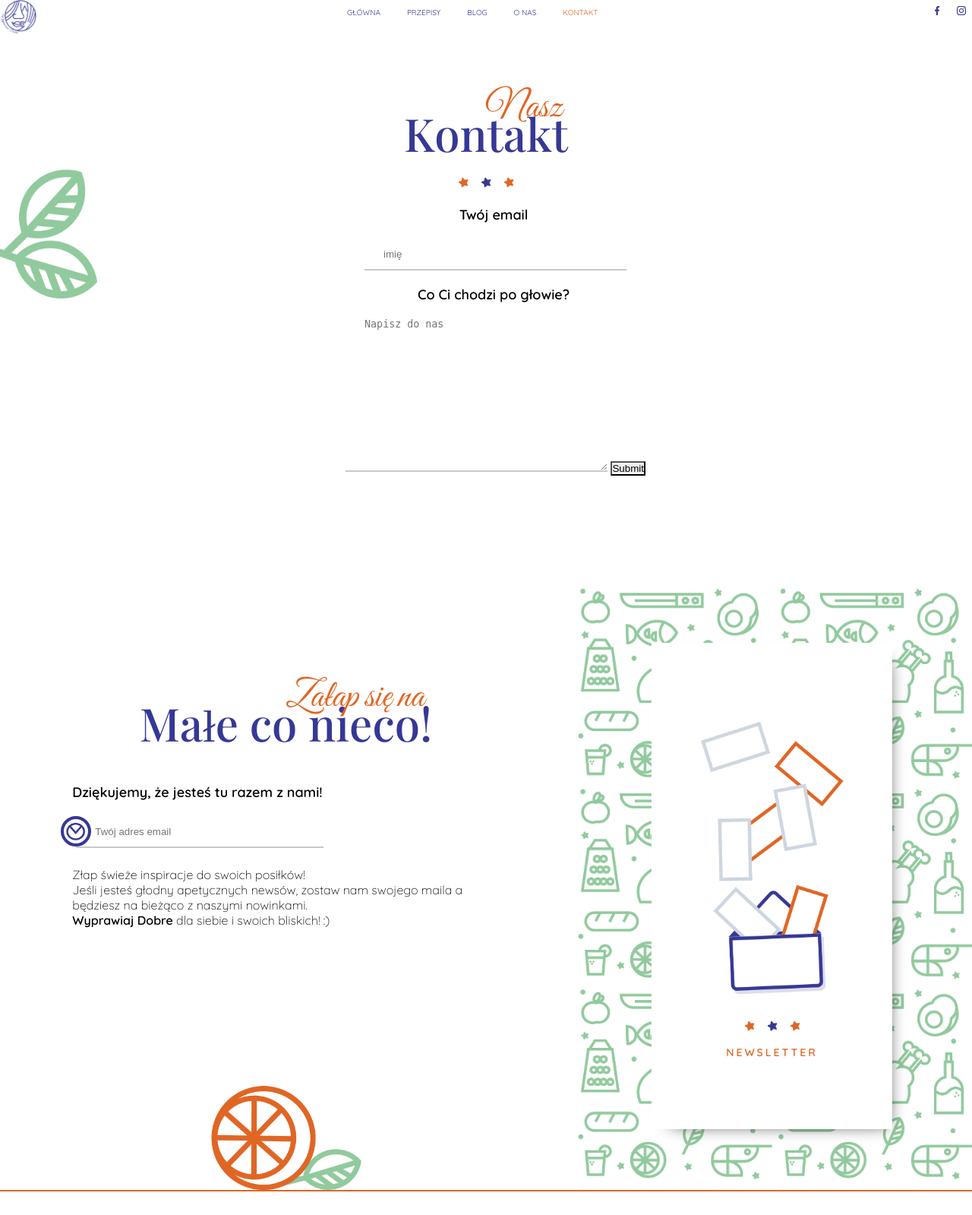
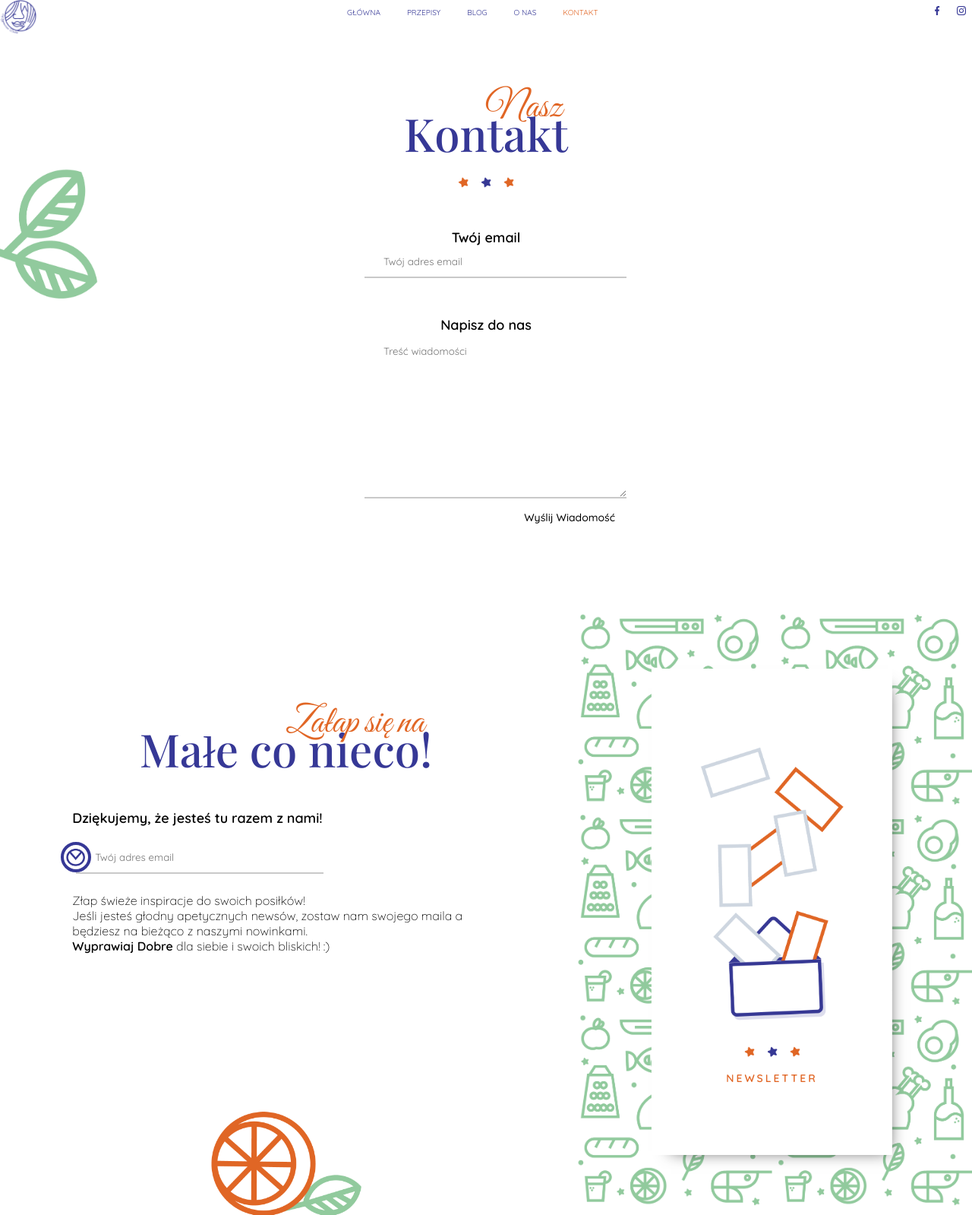
Before and after one commit to BartYan/Wyprawiam-Dobre, a PHP site: page /contact.html in a window 1280 px wide. Shown: the top 1599 px of the page at 76% size. Run offline with PHP 8.4, Linux system fonts and the light colour scheme; some web fonts are replaced.

Commit message:
contact & form update

```diff
--- a/blog.html
+++ b/blog.html
@@ -146,10 +146,8 @@
     <button id="topBtn" title="Go to top">&uarr;</button>
 
     <!--JS-->
-    <script src="js/buttonRoller.js"></script>
     <script src="js/hamburger_overlay.js"></script>
     <script src="js/backToTopButton.js"></script>
-    <script src="js/recipes_filter.js"></script>
 </body>
 
 </html>
--- a/contact.html
+++ b/contact.html
@@ -104,20 +104,20 @@
         <div class="center_infoBox">
             <form class="input_container input_container-center center_field" action="action_page.php">
 
-                <label for="fname" class="input_container-label label_center">Twój email</label>
-                <input type="text" class="input_container-field" id="fname" name="firstname" placeholder="imię">
+                <label for="fname" class="input_container-label label_center label_padd">Twój email</label>
+                <input class="input_container-field" type="email" id="email-contact" name="email-contact" placeholder="Twój adres email">
 
-                <label for="subject" class="input_container-label label_center">Co Ci chodzi po głowie?</label>
-                <textarea id="subject" class="input_container-field" name="subject" placeholder="Napisz do nas"
-                    style="height:200px"></textarea>
+                <label for="subject" class="input_container-label label_center label_padd">Napisz do nas</label>
 
-                <input type="submit" value="Submit">
+                <textarea id="subject" class="input_container-field textarea" name="subject" placeholder="Treść wiadomości"></textarea>
+
+                <input class="input_container-submit" type="submit" value="Wyślij wiadomość">
 
             </form>
         </div>
     </section>
 
-    <!--NEWSLETTER SECTION-->
+   <!--NEWSLETTER SECTION-->
   <section class="section">
     <div class="infoBox infoBox_newsLetter">
       <div class="infoBox_top">
@@ -129,10 +129,10 @@
         <form class="input_container" method="" action="">
           <label for="" class="input_container-label"> Dziękujemy, że jesteś tu razem z nami!</label>
           <fieldset>
-            <input class="input_container-field" type="email" id="email" name="email" placeholder="Twój adres email">
-            <button class="input_container-btn">
+            <input class="input_container-field anime_mail" type="email" id="email" name="email" placeholder="Twój adres email">
+            <button class="input_container-btn anime_mail-btn">
               <img class="input_container-btn--img" src="img/email.png" alt="ikonka email">
-              <span class="input_container-btn--text">wyślij</span>
+              <span class="input_container-btn--text anime_mail-txt">wyślij</span>
             </button>
           </fieldset>
         </form>
@@ -200,10 +200,9 @@
     <button id="topBtn" title="Go to top">&uarr;</button>
 
     <!--JS-->
-    <script src="js/buttonRoller.js"></script>
+    <script src="js/mailRoller.js"></script>
     <script src="js/hamburger_overlay.js"></script>
     <script src="js/backToTopButton.js"></script>
-    <script src="js/recipes_filter.js"></script>
 </body>
 
 </html>
--- a/js/buttonRoller.js
+++ /dev/null
@@ -1,25 +0,0 @@
-const animeInput = document.getElementsByClassName("input_container-field");
-    const animeBtn = document.getElementsByClassName("input_container-btn");
-    const animeTxt = document.getElementsByClassName("input_container-btn--text");
-
-    //change btnTxt class display
-    const showTxt = () => {
-      animeTxt[0].style.display = "inline-block";
-    }
-    const showMailTxt = () => {
-      animeTxt[1].style.display = "inline-block";
-    }
-
-    //what it have to do on EventListener
-    //setTimeout(1000) == animation in css keyframes
-    const btnRoll = () => {
-      animeBtn[0].classList.add("input-animate");
-      return setTimeout("showTxt()", 1000);
-    }
-    const btnMailRoll = () => {
-      animeBtn[1].classList.add("input-animate");
-      return setTimeout("showMailTxt()", 1000);
-    }
-    //do when focus
-    animeInput[0].addEventListener('focus', btnRoll);
-    animeInput[1].addEventListener('focus', btnMailRoll);
--- /dev/null
+++ b/js/mailRoller.js
@@ -0,0 +1,17 @@
+const animeMail = document.getElementsByClassName("anime_mail");
+const mailBtn = document.getElementsByClassName("anime_mail-btn");
+const mailTxt = document.getElementsByClassName("anime_mail-txt");
+
+//change btnTxt class display
+const showMailTxt = () => {
+  mailTxt[0].style.display = "inline-block";
+}
+
+//what it have to do on EventListener
+//setTimeout(1000) == animation in css keyframes
+function btnMailRoll() {
+  mailBtn[0].classList.add("input-animate");
+  return setTimeout("showMailTxt()", 1000);
+}
+//do when focus
+animeMail[0].addEventListener('focus', btnMailRoll);
--- a/recipes.html
+++ b/recipes.html
@@ -109,7 +109,8 @@
                         <img class="input_container-btn--img" src="img/loupe.png" alt="ikona lupki">
                         <span class="input_container-btn--text">szukaj</span>
                     </button>
-                    <input class="input_container-field" type="search" id="search" name="search"
+                    <input id="anime-input"
+                    class="input_container-field" type="search" id="search" name="search"
                         placeholder="np. sałatka">
                 </fieldset>
             </form>
@@ -347,7 +348,7 @@
     <button id="topBtn" title="Go to top">&uarr;</button>
 
     <!--JS-->
-    <script src="js/buttonRoller.js"></script>
+    <script src="js/searchRoller.js"></script>
     <script src="js/hamburger_overlay.js"></script>
     <script src="js/backToTopButton.js"></script>
     <script src="js/recipes_filter.js"></script>
--- a/sass/_base.scss
+++ b/sass/_base.scss
@@ -351,6 +351,7 @@ body {
 		outline: none;
 		margin-left: 25px;
 		padding: 0 0 0 25px;
+		font-family: 'Quicksand', sans-serif;
 	}
 
 	&-field:focus {
--- a/sass/_recipes.scss
+++ b/sass/_recipes.scss
@@ -20,8 +20,41 @@
   }
 
   //contact.html
+  .label_padd {
+    padding: 50px 0 0 0;
+  }
+
   .center_field {
     text-align: center;
+  }
+
+  .textarea {
+    height:200px;
+    margin-top: 15px;
+  }
+
+  .input_container-submit {
+    position: absolute;
+    bottom: -30px;
+    right: 150px;
+    font-size: 14px;
+    font-family: 'Quicksand', sans-serif;
+    font-weight: 500;
+    border: none;
+    background-color: transparent;
+    cursor: pointer;
+    text-decoration: none;
+    text-transform: capitalize;
+    color: #000;
+  }
+
+  .input_container-submit:hover {
+    color: $orange-color;
+  }
+
+  .input_container-submit:focus {
+    outline: none;
+    border: none;
   }
 }
 
@@ -36,7 +69,7 @@
   padding: 20px;
   outline: none;
   font-family: 'Quicksand', sans-serif;
-  font-size:14px;
+  font-size: 14px;
   font-weight: 400;
   color: #000;
   text-decoration: none;
@@ -78,4 +111,5 @@
   background-color: rgba(235, 209, 143, .6);
   padding: 10px;
 }
+
 //RECIPES FILTER SECTION THE END
```
Also changed, not shown: about.html (+7 -8 lines), index.html (+8 -7 lines), js/searchRoller.js (added, +17 -0 lines), css/style.min.css, 1 other file.
